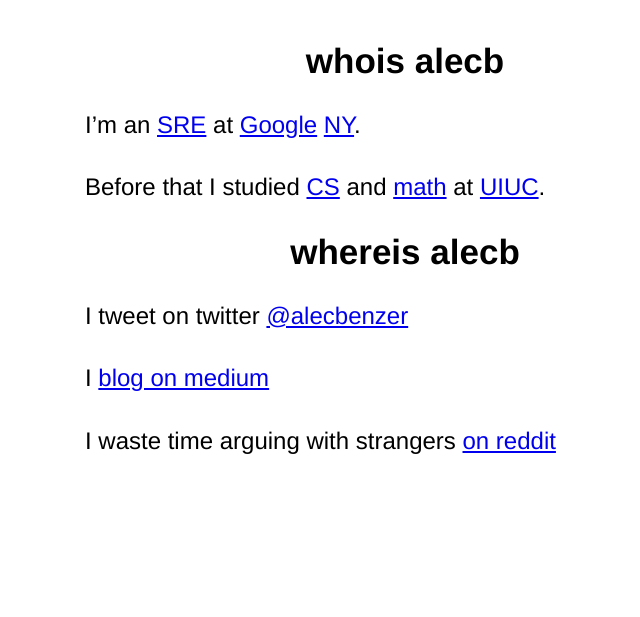
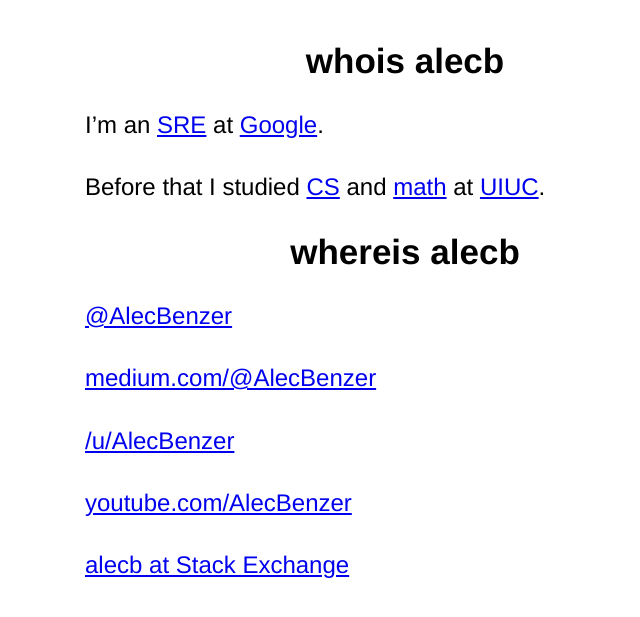
Before and after one commit to AlecBenzer/alecbenzer.github.com, a Jekyll site: the page built from index.md, in a window 1280 px wide. Shown: the top 617 px of the page, without its empty margins (235-875 px from the left). Built offline with Jekyll 4.4.1, drawn with Linux system fonts in a browser that asks for light colours.

Commit message:
Added some more to 'whereis'

```diff
--- a/index.md
+++ b/index.md
@@ -4,20 +4,24 @@ layout: page
 ---
 # whois alecb
 
-I'm an [SRE] at [Google][google] [NY].
+I'm an [SRE] at [Google] [NY].
 
 Before that I studied [CS] and [math] at [UIUC].
 
 # whereis alecb
 
-I tweet on twitter [@alecbenzer](https://twitter.com/alecbenzer)
+[@AlecBenzer](https://twitter.com/@AlecBenzer)
 
-I [blog on medium](https://medium.com/@AlecBenzer)
+[medium.com/@AlecBenzer](https://medium.com/@AlecBenzer)
 
-I waste time arguing with strangers [on reddit](https://reddit.com/u/alecbenzer)
+[/u/AlecBenzer](https://reddit.com/u/alecbenzer)
+
+[youtube.com/AlecBenzer](https://youtube.com/AlecBenzer)
+
+[alecb at Stack Exchange](https://stackexchange.com/users/294841/alecb)
 
 [SRE]: https://landing.google.com/sre/
-[google]: http://google.com/about/company
+[Google]: http://google.com/about/company
 [NY]: https://careers.google.com/locations/new-york/
 [CS]: http://cs.uiuc.edu
 [math]: http://math.uiuc.edu
```
